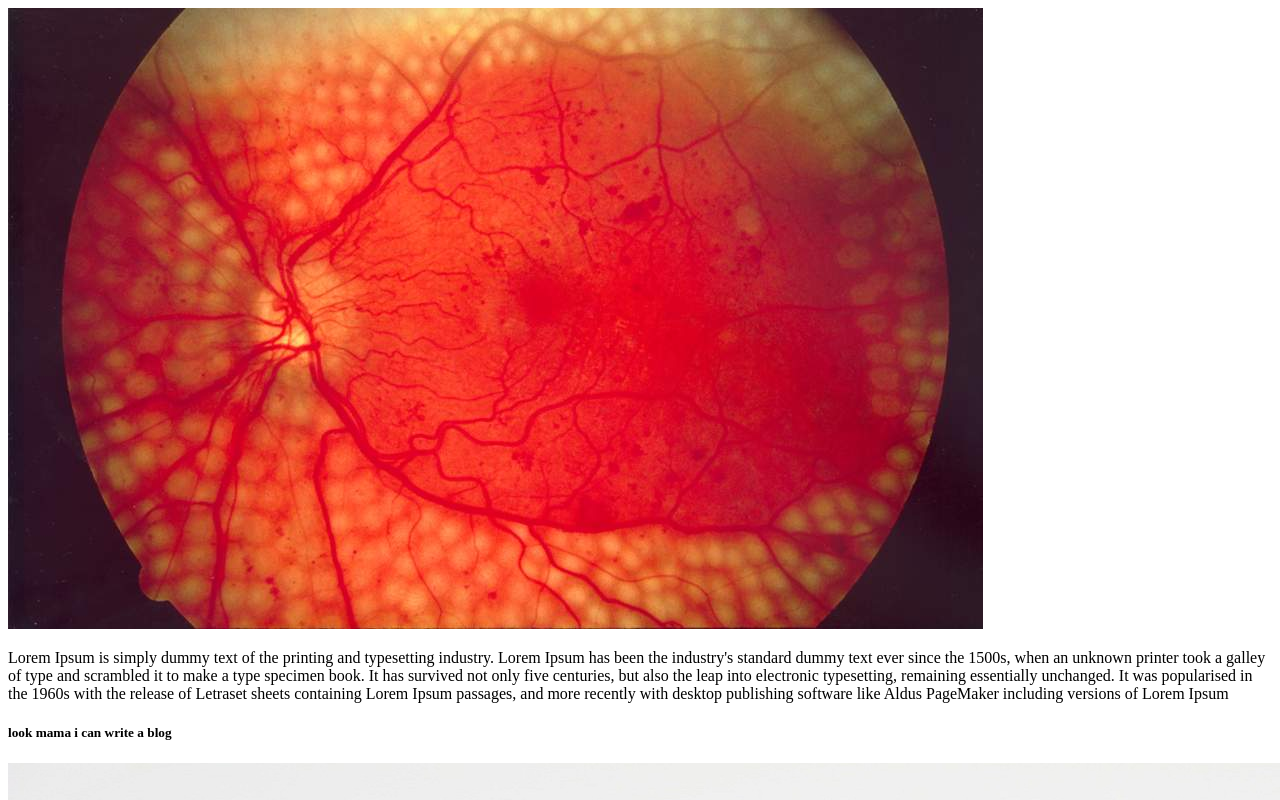
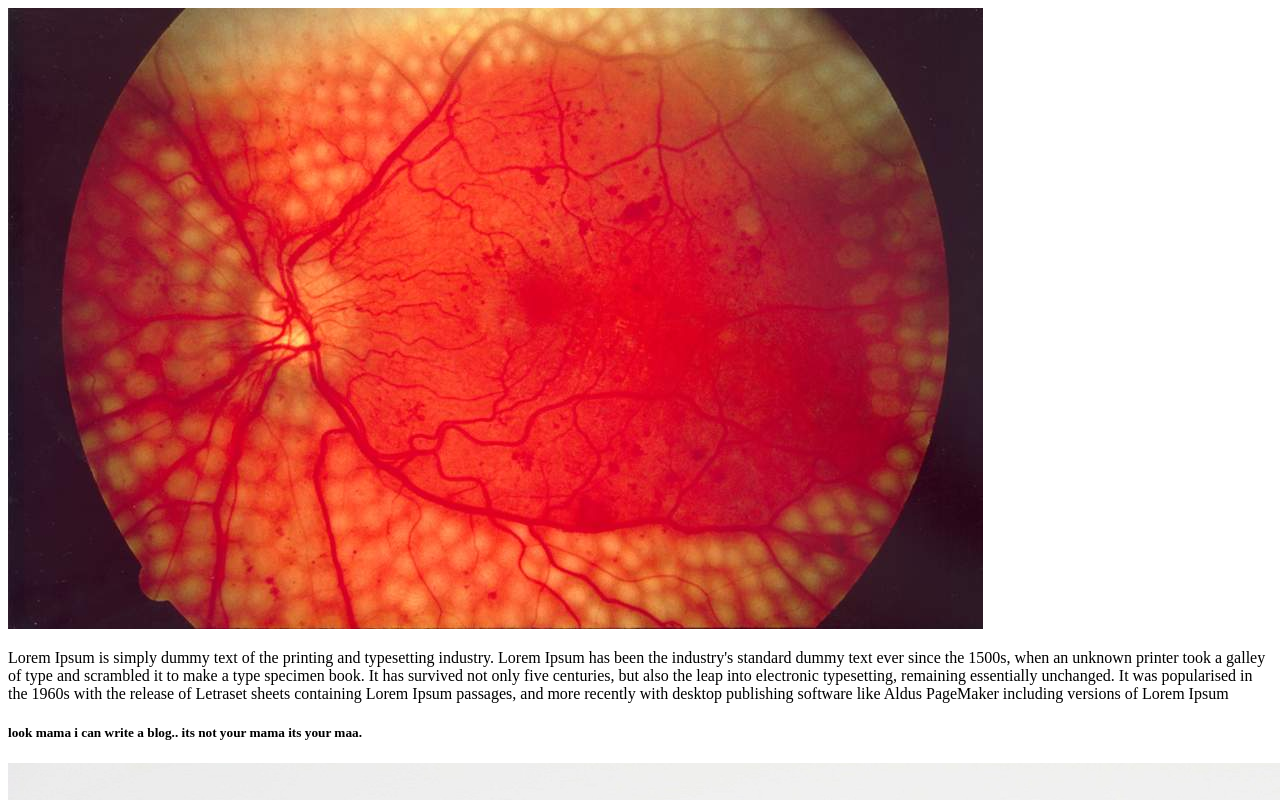
Before and after one commit to Koushikpaul7/my-third-repo, a plain HTML site: page index.html in a window 1280 px wide. Shown: the top 800 px of the page. Drawn offline with Linux system fonts and the light colour scheme.

Commit message:
maa is angry

```diff
--- a/index.html
+++ b/index.html
@@ -9,7 +9,7 @@
 <body>
     <img src="DR.jpg" alt="">
     <p>Lorem Ipsum is simply dummy text of the printing and typesetting industry. Lorem Ipsum has been the industry's standard dummy text ever since the 1500s, when an unknown printer took a galley of type and scrambled it to make a type specimen book. It has survived not only five centuries, but also the leap into electronic typesetting, remaining essentially unchanged. It was popularised in the 1960s with the release of Letraset sheets containing Lorem Ipsum passages, and more recently with desktop publishing software like Aldus PageMaker including versions of Lorem Ipsum</p>
-    <h5>look mama i can write a blog</h5>
+    <h5>look mama i can write a blog.. its not your mama its your maa.</h5>
     <img src="camera.jpg" alt="">
 
 </body>
```
